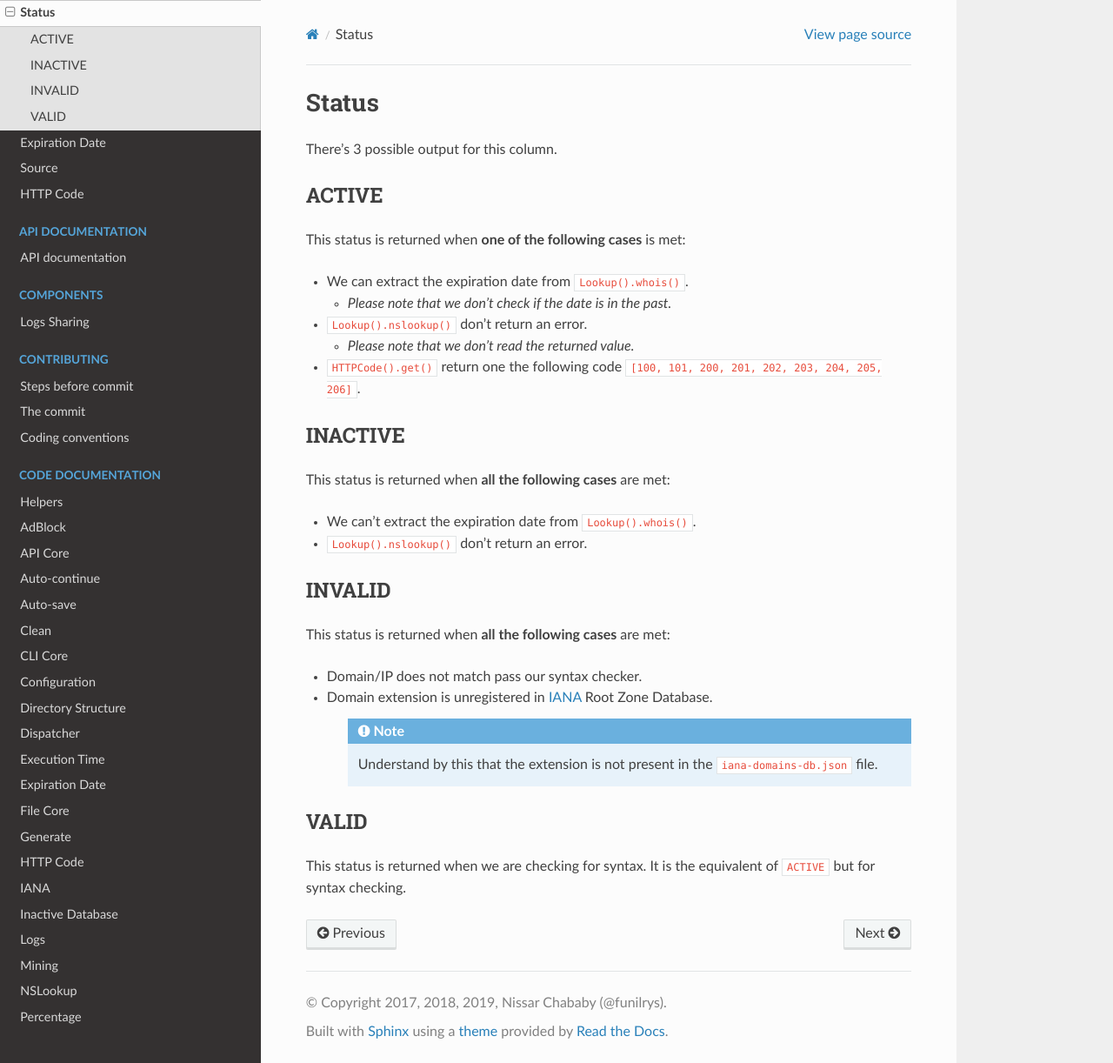
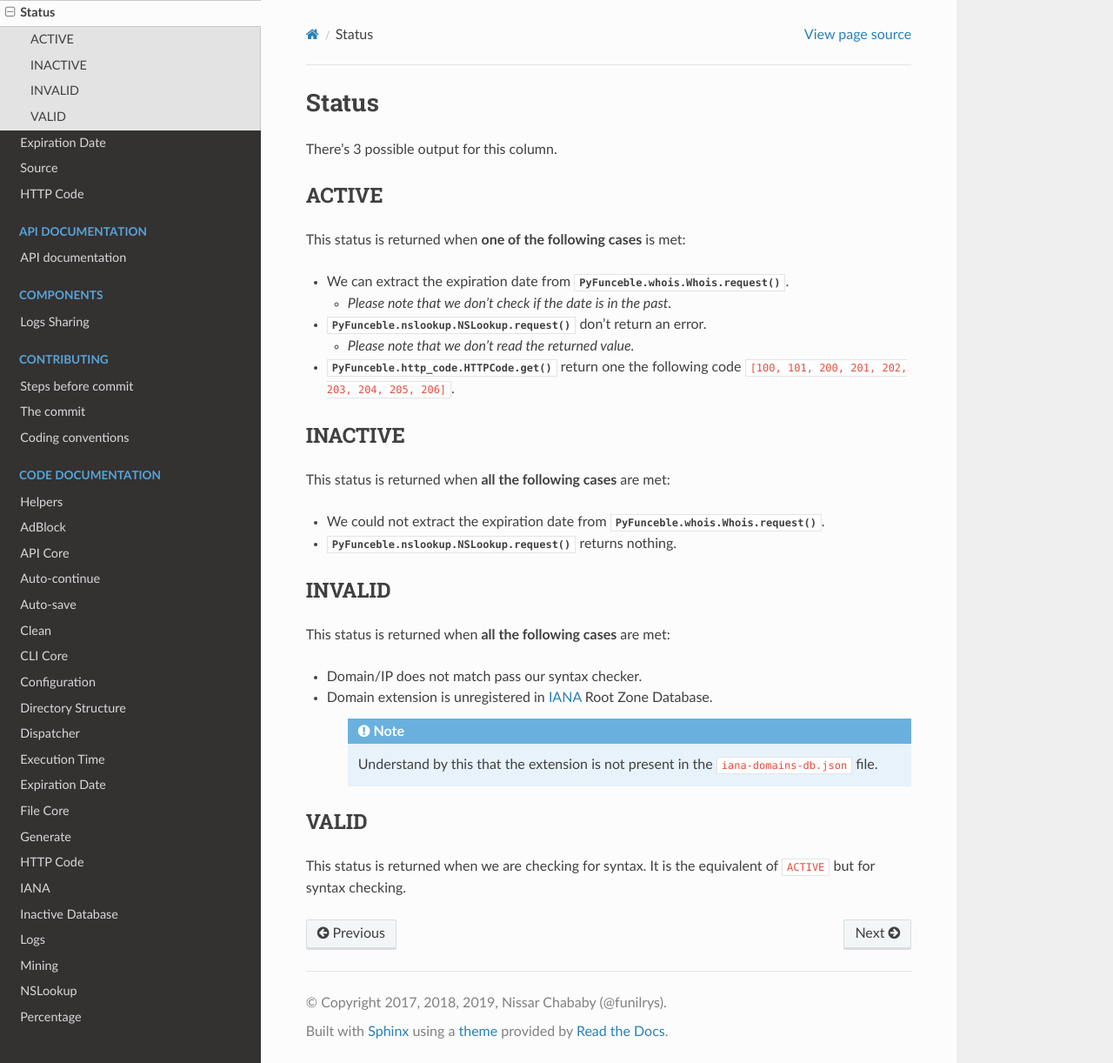
Before and after one commit to PyFunceble/rst-docs, a Sphinx documentation site: the page built from docs/columns/status.rst, in a window 1280 px wide and 1222 px high. Shown: the whole window at 87% size. Built offline with Sphinx 7.4.7 and the Read the Docs theme 2.0.0, drawn with Linux system fonts in a browser that asks for light colours; pages that are not in the unit, such as notebooks, are missing from menus.

Commit message:
Improvement of the links to code class/methods

```diff
--- a/docs/columns/status.rst
+++ b/docs/columns/status.rst
@@ -8,23 +8,23 @@ ACTIVE
 
 This status is returned when **one of the following cases** is met:
 
-- We can extract the expiration date from :code:`Lookup().whois()`.
+- We can extract the expiration date from :func:`PyFunceble.whois.Whois.request`.
 
   - *Please note that we don't check if the date is in the past.*
 
-- :code:`Lookup().nslookup()` don't return an error.
+- :func:`PyFunceble.nslookup.NSLookup.request` don't return an error.
 
   - *Please note that we don't read the returned value.*
 
-- :code:`HTTPCode().get()` return one the following code :code:`[100, 101, 200, 201, 202, 203, 204, 205, 206]`.
+- :func:`PyFunceble.http_code.HTTPCode.get` return one the following code :code:`[100, 101, 200, 201, 202, 203, 204, 205, 206]`.
 
 INACTIVE
 --------
 
 This status is returned when **all the following cases** are met:
 
-- We can't extract the expiration date from :code:`Lookup().whois()`.
-- :code:`Lookup().nslookup()` don't return an error.
+- We could not extract the expiration date from :func:`PyFunceble.whois.Whois.request`.
+- :func:`PyFunceble.nslookup.NSLookup.request` returns nothing.
 
 INVALID
 -------
--- a/docs/installation/requirements.rst
+++ b/docs/installation/requirements.rst
@@ -47,7 +47,7 @@ As our configuration file is written in :code:`.yaml`, :code:`PyYAML` is require
 :code:`requests`
 ----------------
 
-As we use :code:`requests` when calling all :code:`Lookup()` methods, :code:`requests` is required.
+As we use :code:`requests` multiple times to communicate with webservices, :code:`requests` is required.
 
 :code:`setuptools`
 ------------------
```
Also changed, not shown: docs/columns/source.rst (+4 -4 lines).
